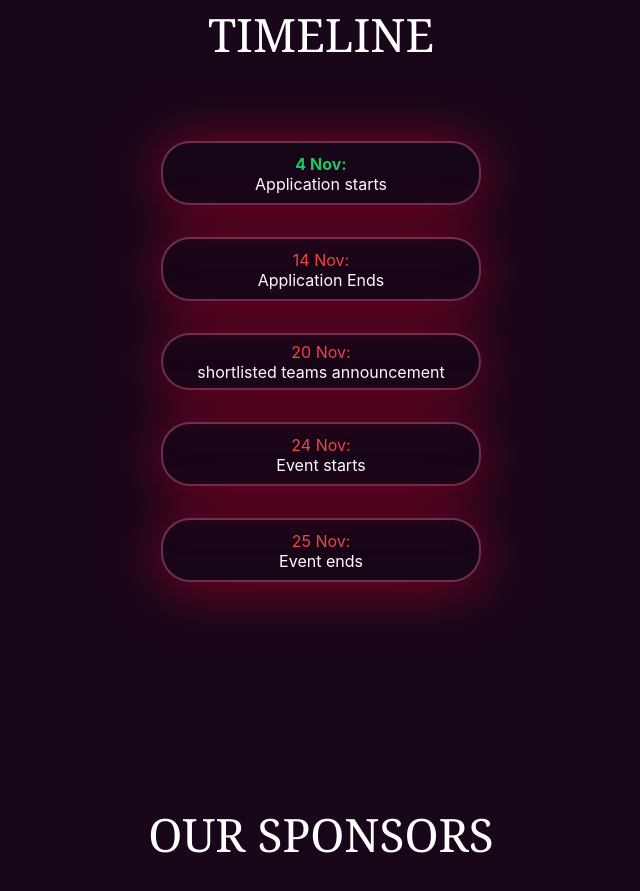
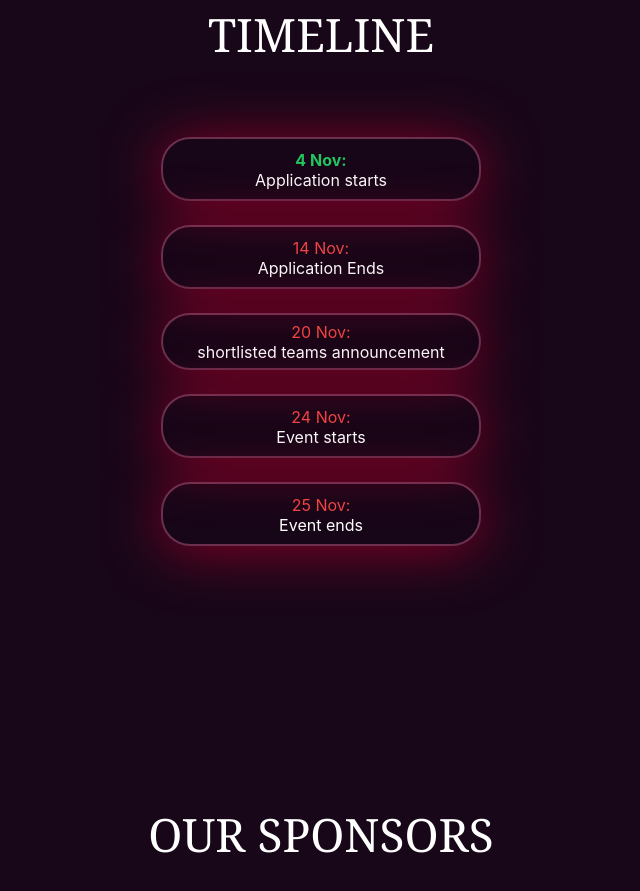
Before and after one commit to IEEE-SB-MITS/Pegasus, a React (Create React App) app: page / in a window 1280 px wide. Shown: the part 1600-2491 px from the top of the page, without its empty margins (319-959 px from the left). Built offline with nearby package versions, Linux system fonts and the light colour scheme.

Commit message:
added sponsors

```diff
--- a/src/constants/Timeline.js
+++ b/src/constants/Timeline.js
@@ -3,11 +3,11 @@ import React from 'react'
 const Timeline = (props) => {
   return (
     <div className='h-full flex flex-col items-center w-full'>
-        <div className='h-16 w-3/5 lg:w-1/4 md:w-1/4 bg bg-yellow-50 text-white font-normal flex flex-col justify-center  text-center p-1 my-4' style={{background: "rgba(31, 1, 32, 0.01)"}} id='event-div'><div className='text-green-500 font-bold -m-1'>4 Nov:</div> <div>Application starts</div></div>
-        <div className='h-16 w-3/5 lg:w-1/4 md:w-1/4 bg bg-yellow-50 text-white font-normal flex flex-col justify-center  text-center p-1 my-4' style={{background: "rgba(31, 1, 32, 0.01)"}} id='event-div'><div className='text-red-500 -m-1'>14 Nov:</div> <div>Application Ends</div></div>
-        <div className='h-18 w-3/5 lg:w-1/4 md:w-1/4 bg bg-yellow-50 text-white font-normal flex flex-col justify-center  text-center p-1 my-4' style={{background: "rgba(31, 1, 32, 0.01)"}} id='event-div'><div className='text-red-500 -m-1'>20 Nov:</div> <div>shortlisted teams announcement</div></div>
-        <div className='h-16 w-3/5 lg:w-1/4 md:w-1/4 bg bg-yellow-50 text-white font-normal flex flex-col justify-center  text-center p-1 my-4' style={{background: "rgba(31, 1, 32, 0.01)"}} id='event-div'><div className='text-red-500 -m-1'>24 Nov:</div> <div>Event starts</div></div>
-        <div className='h-16 w-3/5 lg:w-1/4 md:w-1/4 bg bg-yellow-50 text-white font-normal flex flex-col justify-center  text-center p-1 my-4' style={{background: "rgba(31, 1, 32, 0.01)"}} id='event-div'><div className='text-red-500 -m-1'>25 Nov:</div> <div>Event ends</div></div>
+        <div className='h-16 w-3/5 lg:w-1/4 md:w-1/4 bg bg-yellow-50 text-white font-normal flex flex-col justify-center  text-center p-1 my-3' style={{background: "rgba(31, 1, 32, 0.01)"}} id='event-div'><div className='text-green-500 font-bold -m-1'>4 Nov:</div> <div>Application starts</div></div>
+        <div className='h-16 w-3/5 lg:w-1/4 md:w-1/4 bg bg-yellow-50 text-white font-normal flex flex-col justify-center  text-center p-1 my-3' style={{background: "rgba(31, 1, 32, 0.01)"}} id='event-div'><div className='text-red-500 -m-1'>14 Nov:</div> <div>Application Ends</div></div>
+        <div className='h-18 w-3/5 lg:w-1/4 md:w-1/4 bg bg-yellow-50 text-white font-normal flex flex-col justify-center  text-center p-1 my-3' style={{background: "rgba(31, 1, 32, 0.01)"}} id='event-div'><div className='text-red-500 -m-1'>20 Nov:</div> <div>shortlisted teams announcement</div></div>
+        <div className='h-16 w-3/5 lg:w-1/4 md:w-1/4 bg bg-yellow-50 text-white font-normal flex flex-col justify-center  text-center p-1 my-3' style={{background: "rgba(31, 1, 32, 0.01)"}} id='event-div'><div className='text-red-500 -m-1'>24 Nov:</div> <div>Event starts</div></div>
+        <div className='h-16 w-3/5 lg:w-1/4 md:w-1/4 bg bg-yellow-50 text-white font-normal flex flex-col justify-center  text-center p-1 my-3' style={{background: "rgba(31, 1, 32, 0.01)"}} id='event-div'><div className='text-red-500 -m-1'>25 Nov:</div> <div>Event ends</div></div>
     </div>
   )
 }
--- a/src/pages/expo/expo.js
+++ b/src/pages/expo/expo.js
@@ -199,11 +199,11 @@ const Expo = () => {
           />
        <div className="h-full w-full flex flex-col justify-center">
         <div className="flex flex-col md:flex-row  h-1/2 w-full items-center justify-center">
-          <img src={devfolio} alt="" className="h-[10%] md:h-[20%] my-7 md:my-0 mx-7"/>
-          <img src={replit} alt="" className="h-[15%] md:h-[28%] my-7 md:my-0 mx-7" />
+          <img src={devfolio} alt="Devfolio" className="h-[10%] md:h-[20%] my-7 md:my-0 mx-7"/>
+          <img src={replit} alt="Replit" className="h-[15%] md:h-[28%] my-7 md:my-0 mx-7" />
         </div>
         <div className="flex h-1/4 w-full items-start justify-center">
-          <img src={polygon} alt="" className="h-[20%] md:h-[40%]"/>
+          <img src={polygon} alt="Polygon" className="h-[20%] md:h-[40%]"/>
         </div>
        </div>
        </div>
```
